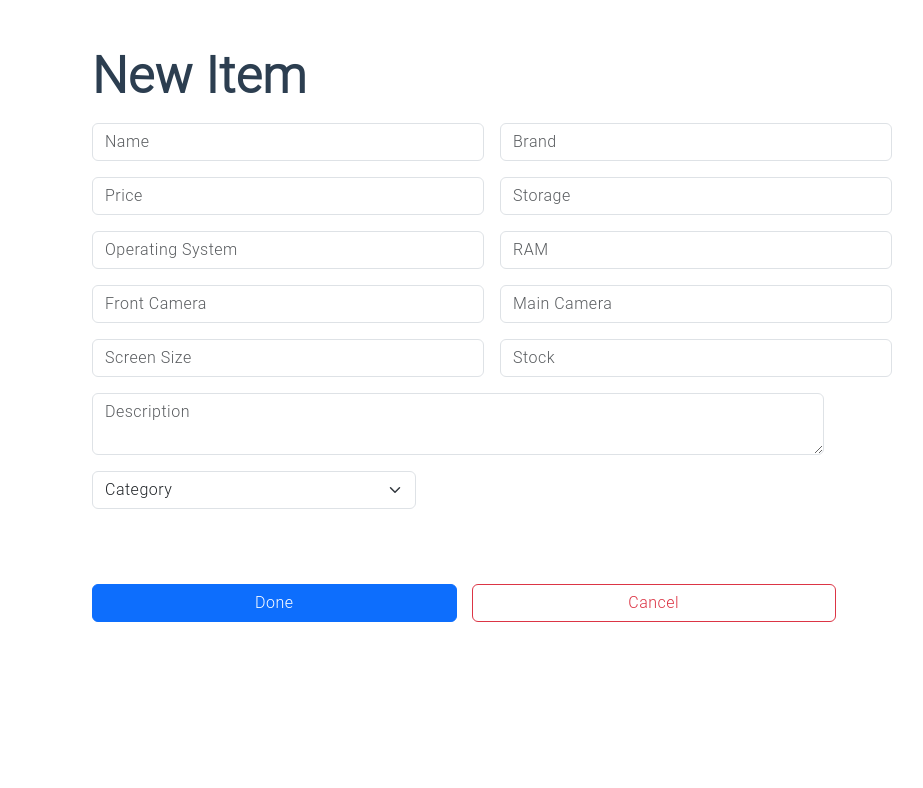
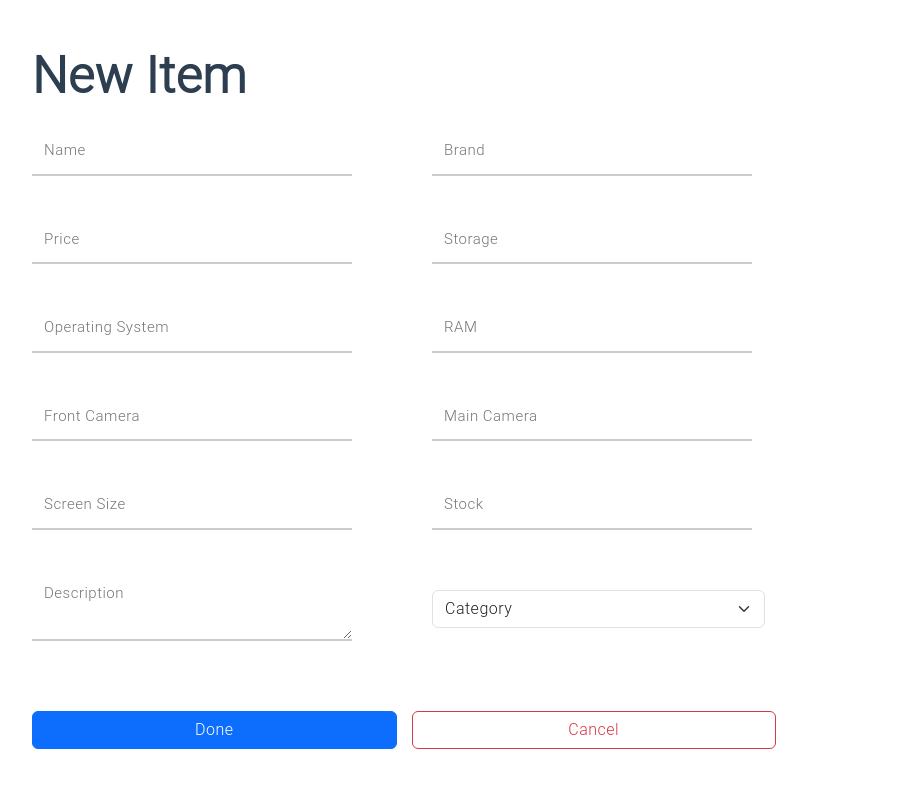
Before and after one commit to IcesiComputacionInternet/TallerFinal, a React (Vite) app in the folder frontend/: page /newitem in a window 1280 px wide. Shown: the top 788 px of the page, without its empty margins (208-1131 px from the left). Built offline with nearby package versions, Linux system fonts and the light colour scheme; the HTML template or start-up script is replaced by a standard one.

Commit message:
Fixed New Item input fields

```diff
--- a/frontend/src/pages/CreateItem.tsx
+++ b/frontend/src/pages/CreateItem.tsx
@@ -26,117 +26,174 @@ const CreateItem = () => {
     }
 
     return (
-        <body>
         <form className="new-item">
-            <div className="row g-3">
+            <div className="row g-lg-0">
                 <h3>New Item</h3>
                 <div className="col-md-6">
-                    <input
+                    <div className="input-container">
+                        <input required
                                type="text"
-                        className="form-control"
+                               className="input-field"
                                placeholder="Name"
                                value={cellname}
                                onChange={(event) => setCellName(event.target.value)}
                         />
+                        <label htmlFor="input-field" className="input-label">Name</label>
+                        <span className="input-highlight"></span>
                     </div>
+                </div>
+
                 <div className="col-md-6">
-                    <input
+                    <div className="input-container">
+                        <input required
                                type="text"
-                        className="form-control"
+                               className="input-field"
                                placeholder="Brand"
                                value={brand}
                                onChange={(event) => setBrand(event.target.value)}
                         />
+                        <label htmlFor="input-field" className="input-label">Brand</label>
+                        <span className="input-highlight"></span>
                     </div>
+                </div>
+
+
                 <div className="col-md-6">
-                    <input
+                    <div className="input-container">
+                        <input required
                                type="number"
                                min="1"
-                        className="form-control"
+                               className="input-field"
                                placeholder="Price"
                                value={price}
                                onChange={(event) => setPrice(event.target.value)}
                         />
+                        <label htmlFor="input-field" className="input-label">Price</label>
+                        <span className="input-highlight"></span>
                     </div>
+                </div>
+
                 <div className="col-md-6">
-                    <input
+                    <div className="input-container">
+                        <input required
                                type="number"
                                min="64"
-                        className="form-control"
+                               className="input-field"
                                placeholder="Storage"
                                value={storage}
                                onChange={(event) => setStorage(event.target.value)}
                         />
+                        <label htmlFor="input-field" className="input-label">Storage</label>
+                        <span className="input-highlight"></span>
                     </div>
+                </div>
+
                 <div className="col-md-6">
-                    <input
+                    <div className="input-container">
+                        <input required
                                type="text"
-                        className="form-control"
+                               min="64"
+                               className="input-field"
                                placeholder="Operating System"
                                value={os}
                                onChange={(event) => setOs(event.target.value)}
                         />
+                        <label htmlFor="input-field" className="input-label">Operating System</label>
+                        <span className="input-highlight"></span>
                     </div>
+                </div>
+
                 <div className="col-md-6">
-                    <input
+                    <div className="input-container">
+                        <input required
                                type="number"
                                min="2"
-                        className="form-control"
+                               className="input-field"
                                placeholder="RAM"
                                value={ram}
                                onChange={(event) => setRam(event.target.value)}
                         />
+                        <label htmlFor="input-field" className="input-label">RAM</label>
+                        <span className="input-highlight"></span>
                     </div>
+                </div>
+
                 <div className="col-md-6">
-                    <input
+                    <div className="input-container">
+                        <input required
                                type="number"
                                min="1"
-                        className="form-control"
+                               className="input-field"
                                placeholder="Front Camera"
                                value={frontCamera}
                                onChange={(event) => setFrontCamera(event.target.value)}
                         />
+                        <label htmlFor="input-field" className="input-label">Front Camera</label>
+                        <span className="input-highlight"></span>
                     </div>
+                </div>
+
+
                 <div className="col-md-6">
-                    <input
+                    <div className="input-container">
+                        <input required
                                type="number"
                                min="1"
-                        className="form-control"
+                               className="input-field"
                                placeholder="Main Camera"
                                value={mainCamera}
                                onChange={(event) => setMainCamera(event.target.value)}
                         />
+                        <label htmlFor="input-field" className="input-label">Main Camera</label>
+                        <span className="input-highlight"></span>
                     </div>
+                </div>
+
                 <div className="col-md-6">
-                    <input
+                    <div className="input-container">
+                        <input required
                                type="number"
                                min="1"
-                        className="form-control"
+                               className="input-field"
                                placeholder="Screen Size"
                                value={screenSize}
                                onChange={(event) => setScreenSize(event.target.value)}
                         />
+                        <label htmlFor="input-field" className="input-label">Screen Size</label>
+                        <span className="input-highlight"></span>
                     </div>
+                </div>
+
                 <div className="col-md-6">
-                    <input
+                    <div className="input-container">
+                        <input required
                                type="number"
                                min="1"
-                        className="form-control"
+                               className="input-field"
                                placeholder="Stock"
                                value={stock}
                                onChange={(event) => setStock(event.target.value)}
                         />
+                        <label htmlFor="input-field" className="input-label">Stock</label>
+                        <span className="input-highlight"></span>
                     </div>
-                <div className="col-md-11">
-                    <textarea
-                        className="form-control"
+                </div>
+
+                <div className="col-md-6">
+                    <div className="input-container">
+                        <textarea required
+                               className="input-field"
                                   placeholder="Description"
                                   value={description}
                                   onChange={(event) => setDescription(event.target.value)}
                         />
+                        <label htmlFor="input-field" className="input-label">Description</label>
+                        <span className="input-highlight"></span>
                     </div>
+                </div>
+
                 <div className="col-md-5">
-                    <select id="inputState" className="form-select">
+                    <select id="inputState" className="form-select" style={{marginTop:"40px"}}>
                         <option selected>Category</option>
                         <option>...</option>
                     </select>
@@ -147,7 +204,6 @@ const CreateItem = () => {
                 <button className="btn btn-outline-danger" onClick={cancelNewItem}>Cancel</button>
         </div>
         </form>
-        </body>
     );
 };
 export default CreateItem;
--- a/frontend/src/pages/Orders.tsx
+++ b/frontend/src/pages/Orders.tsx
@@ -1,5 +1,6 @@
 import React, { useEffect, useState } from "react";
 import axios from "axios";
+import storeItems from "../testData/items.json"
 import { NavigateFunction, useNavigate } from "react-router-dom";
 
 const baseUrl = "http://localhost:8080";
@@ -26,24 +27,24 @@ function Orders(){
                     <h1>
                         Orders
                     </h1>
-                    {orders.length > 0 ? (
+                    {storeItems.length > 0 ? (
                         <div className="table-responsive">
                             <table className="table table-bordered mx-auto mt-3 table-striped" style={{ width: "80%" }}>
                                 <thead >
                                 <tr>
                                     <th>User</th>
                                     <th>Status</th>
-                                    <th>Total</th>
-                                    <th>Items</th>
+                                    {/*<th>Total</th>*/}
+                                    {/*<th>Items</th>*/}
                                 </tr>
                                 </thead>
                                 <tbody>
-                                {orders && orders.map((order: any, index) => (
+                                {storeItems && storeItems.map((item: any, index) => (
                                     <tr key={index}>
-                                        <td>{order.users}</td>
-                                        <td>{order.status}</td>
-                                        <td>{order.total}</td>
-                                        <td>{order.items}</td>
+                                        <td>{item.id}</td>
+                                        <td>{item.name}</td>
+                                        {/*<td>{order.total}</td>*/}
+                                        {/*<td>{order.items}</td>*/}
                                     </tr>
                                 ))}
                                 </tbody>
--- a/frontend/src/style/form.css
+++ b/frontend/src/style/form.css
@@ -95,10 +95,11 @@
 
 
 .new-item{
+    height: 300px;
     width: 800px;
-    margin-left: 300px;
-    margin-top: 50px;
-    top: 80%;
+    position: absolute;
+    transform: translate(-50%,-50%);
+    top: 25%;
     left: 50%;
 }
 
@@ -165,7 +166,8 @@ button{
 }
 
 .button-cont-item{
-    margin-top: 25px;
+    /*margin-top: 25px;*/
+    /*margin-bottom: 25px;*/
     display: flex;
     width: 93%;
     gap: 15px;
```
Lines whose indentation alone changed are shown as unchanged.
